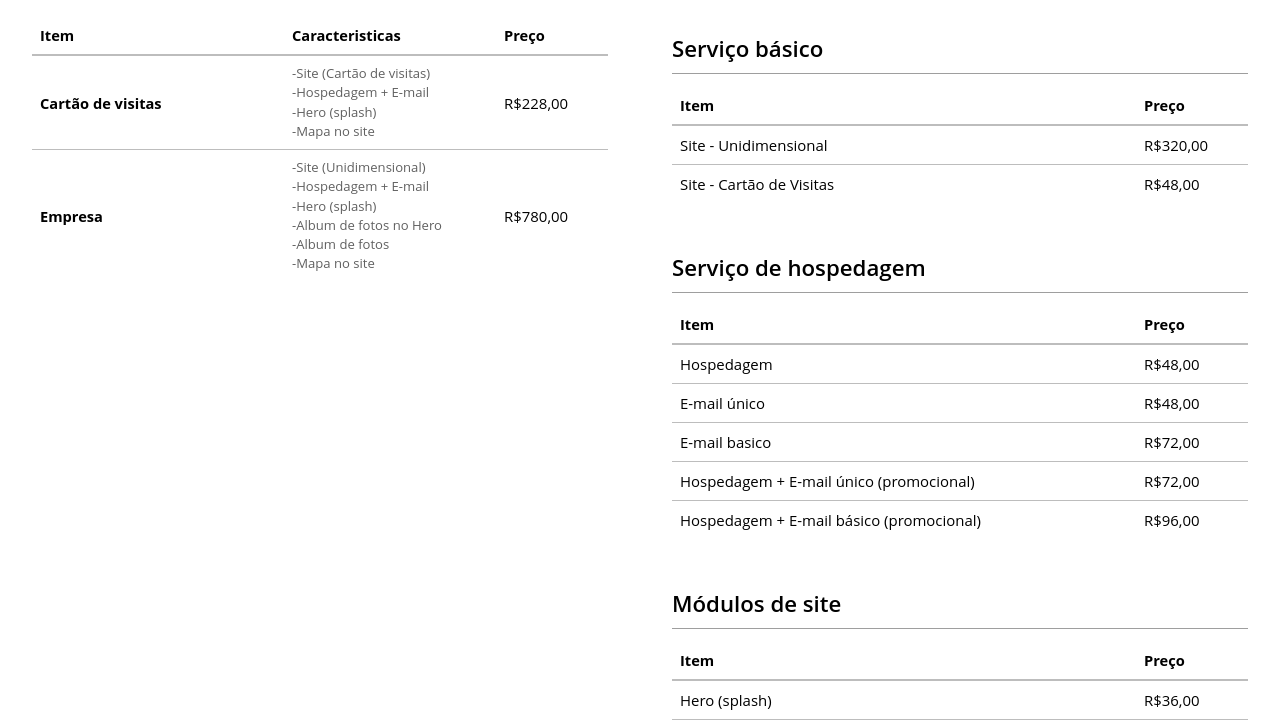
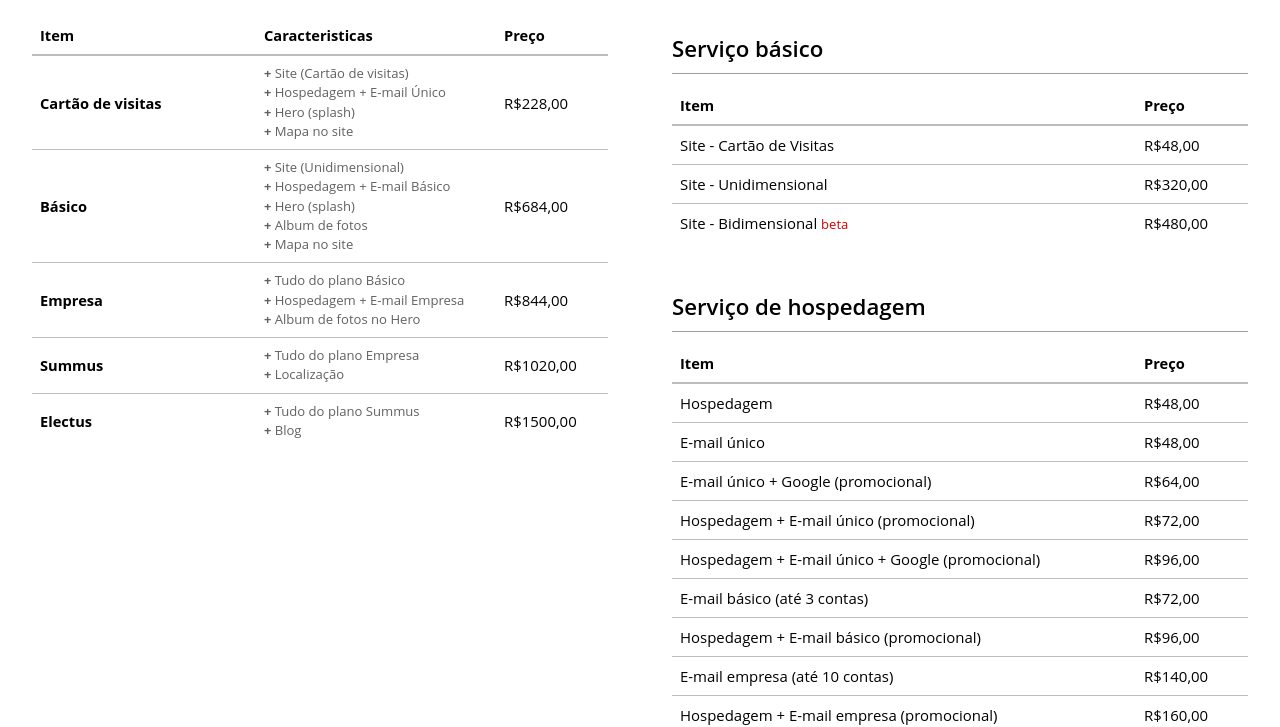
Before and after one commit to magmafantastico/mowe, a plain HTML site: page prices/index.html in a window 1280 px wide. Shown: the part 89-816 px from the top of the page. Drawn offline with Linux system fonts and the light colour scheme.

Commit message:
Adicionando planos

```diff
--- a/index.html
+++ b/prices/index.html
@@ -3,14 +3,14 @@
 <head>
 	<meta charset="UTF-8">
 	<title>Mowe</title>
-	<script src="dist/js/villa.js"></script>
-	<link rel="stylesheet" href="dist/css/villa.min.css"/>
+	<script src="../dist/js/villa.js"></script>
+	<link rel="stylesheet" href="../dist/css/villa.min.css"/>
 	<!--[if lt IE 9]>
-	<link rel="stylesheet" type="text/css" href="dist/css/material-colors.css"/>
-	<link rel="stylesheet" type="text/css" href="dist/css/cross.css"/>
-	<script src="dist/js/html5shiv.js"></script>
-	<script src="dist/js/html5shiv-printshiv.js"></script>
-	<script src="dist/js/classList.min.js"></script>
+	<link rel="stylesheet" type="text/css" href="../dist/css/material-colors.css"/>
+	<link rel="stylesheet" type="text/css" href="../dist/css/cross.css"/>
+	<script src="../dist/js/html5shiv.js"></script>
+	<script src="../dist/js/html5shiv-printshiv.js"></script>
+	<script src="../dist/js/classList.min.js"></script>
 	<![endif]-->
 </head>
 <body class="grey-50 font-grey-900 flex flex-row flex-wrap child-grow-1">
@@ -79,13 +79,14 @@
 		}
 
 		table .contents {
-			width: 14em;
+			width: 16em;
 			color: #616161;
 			font-size: .875em;
 		}
 
 		table .contents li:before {
-			content: '-';
+			content: '+ ';
+			font-weight: 700;
 		}
 
 		table .price {
@@ -98,6 +99,15 @@
 
 		table .price.dolar:before {
 			content: 'US$';
+		}
+
+		.beta {
+			color: #d50000;
+			font-size: .875em;
+		}
+
+		.beta:before {
+			content: 'beta';
 		}
 
 	</style>
@@ -127,7 +137,7 @@
 					<td class="contents">
 						<ul>
 							<li>Site (Cartão de visitas)</li>
-							<li>Hospedagem + E-mail</li>
+							<li>Hospedagem + E-mail Único</li>
 							<li>Hero (splash)</li>
 							<li>Mapa no site</li>
 						</ul>
@@ -136,18 +146,51 @@
 				</tr>
 
 				<tr>
-					<th>Empresa</th>
+					<th>Básico</th>
 					<td class="contents">
 						<ul>
 							<li>Site (Unidimensional)</li>
-							<li>Hospedagem + E-mail</li>
+							<li>Hospedagem + E-mail Básico</li>
 							<li>Hero (splash)</li>
-							<li>Album de fotos no Hero</li>
 							<li>Album de fotos</li>
 							<li>Mapa no site</li>
 						</ul>
 					</td>
-					<td class="price">780,00</td>
+					<td class="price">684,00</td>
+				</tr>
+
+				<tr>
+					<th>Empresa</th>
+					<td class="contents">
+						<ul>
+							<li>Tudo do plano Básico</li>
+							<li>Hospedagem + E-mail Empresa</li>
+							<li>Album de fotos no Hero</li>
+						</ul>
+					</td>
+					<td class="price">844,00</td>
+				</tr>
+
+				<tr>
+					<th>Summus</th>
+					<td class="contents">
+						<ul>
+							<li>Tudo do plano Empresa</li>
+							<li>Localização</li>
+						</ul>
+					</td>
+					<td class="price">1020,00</td>
+				</tr>
+
+				<tr>
+					<th>Electus</th>
+					<td class="contents">
+						<ul>
+							<li>Tudo do plano Summus</li>
+							<li>Blog</li>
+						</ul>
+					</td>
+					<td class="price">1500,00</td>
 				</tr>
 
 				</tbody>
@@ -180,13 +223,18 @@
 				<tbody>
 
 					<tr>
+						<td>Site - Cartão de Visitas</td>
+						<td class="price">48,00</td>
+					</tr>
+
+					<tr>
 						<td>Site - Unidimensional</td>
 						<td class="price">320,00</td>
 					</tr>
 
 					<tr>
-						<td>Site - Cartão de Visitas</td>
-						<td class="price">48,00</td>
+						<td>Site - Bidimensional <span class="beta"></span></td>
+						<td class="price">480,00</td>
 					</tr>
 
 				</tbody>
@@ -219,8 +267,8 @@
 					</tr>
 
 					<tr>
-						<td>E-mail basico</td>
-						<td class="price">72,00</td>
+						<td>E-mail único + Google (promocional)</td>
+						<td class="price">64,00</td>
 					</tr>
 
 					<tr>
@@ -229,8 +277,28 @@
 					</tr>
 
 					<tr>
+						<td>Hospedagem + E-mail único + Google (promocional)</td>
+						<td class="price">96,00</td>
+					</tr>
+
+					<tr>
+						<td>E-mail básico (até 3 contas)</td>
+						<td class="price">72,00</td>
+					</tr>
+
+					<tr>
 						<td>Hospedagem + E-mail básico (promocional)</td>
 						<td class="price">96,00</td>
+					</tr>
+
+					<tr>
+						<td>E-mail empresa (até 10 contas)</td>
+						<td class="price">140,00</td>
+					</tr>
+
+					<tr>
+						<td>Hospedagem + E-mail empresa (promocional)</td>
+						<td class="price">160,00</td>
 					</tr>
 
 				</tbody>
@@ -272,6 +340,17 @@
 						<td class="price">72,00</td>
 					</tr>
 
+					<tr>
+						<td>Localização (suporte a idiomas) <span class="beta"></span></td>
+						<td class="price">240,00</td>
+					</tr>
+
+					<tr>
+						<td>Blog <span class="beta"></span></td>
+						<td class="price">480,00</td>
+					</tr>
+
+
 				</tbody>
 
 			</table>
```
